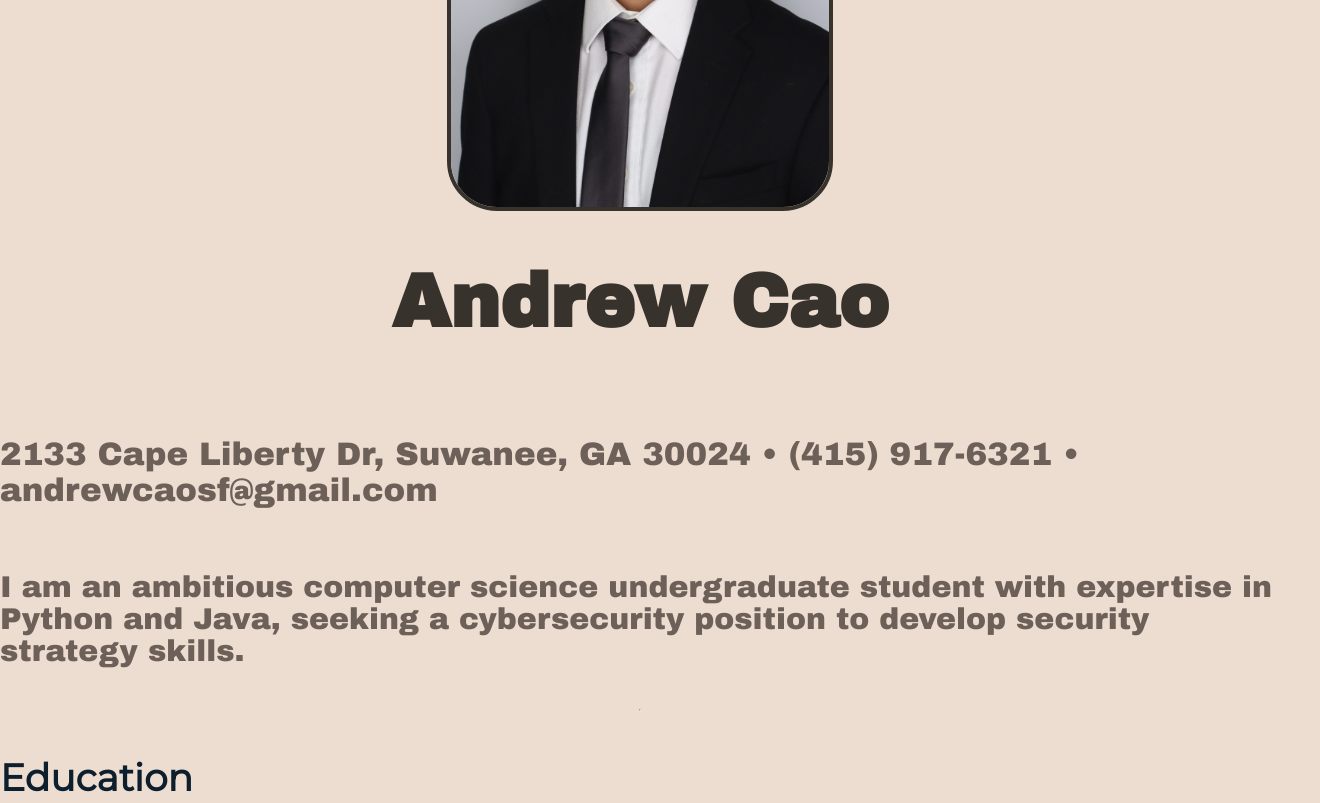
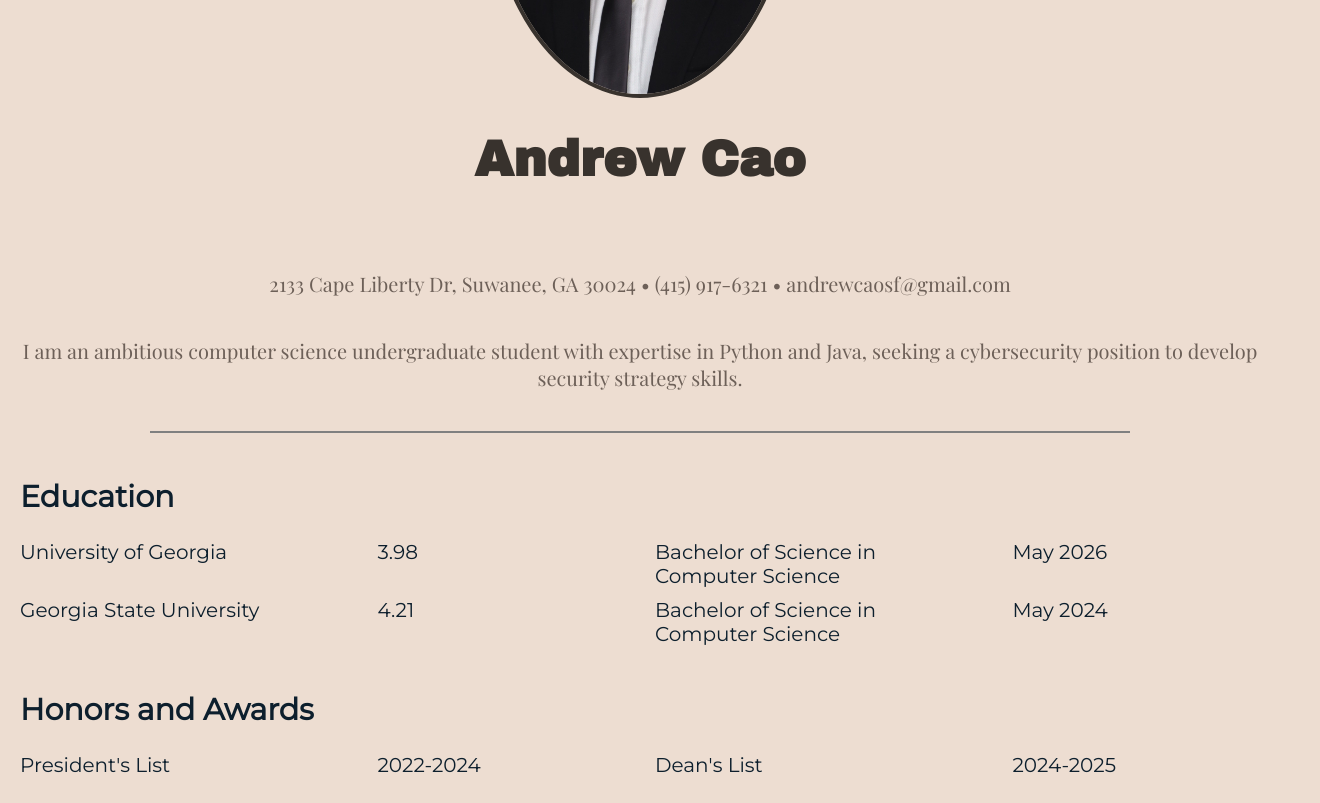
Before and after one commit to andrewcodes2004/andrewcao-resume-cv, a website: page index.html in a window 1280 px wide. Shown: the part 500-1303 px from the top of the page, 1320 px wide, since content can reach past the window. Drawn offline with nearby package versions, Linux system fonts and the light colour scheme.

Commit message:
Update style.css

```diff
--- a/css/style.css
+++ b/css/style.css
@@ -6,7 +6,7 @@ html, body {
   font-family: "Montserrat", sans-serif;
   background-color: #edddd1;
   color:#0d1f2d;
-    font-size:25px
+  font-size:20px
   }
 
 /****************   Nav Section **********************/
@@ -27,7 +27,6 @@ main {
 }
 
 footer {
-    width: 100%;
   padding:20px;
   display:flex;
   background-color: #d3bbad;
@@ -41,34 +40,54 @@ footer {
 
 /*********** Splash Page ************************/
 
+hr {
+  border: none;
+  border: 1px solid gray;
+  margin: 20px 150px 20px 150px
+}
+
 header {
-    padding:10px;;
+  padding:30px;
   display: flex;
   flex-direction: column-reverse;
   align-items: center;
-    color: #0d1f2d;
+  background-color: #edddd1
+}
+
+section {
+  margin-left: 20px;
 }
 
 header h1 {
   font-family: "Archivo Black", sans-serif;
-    font-size: 3em;
-    color:#38322d
+  font-size: 2.5em;
+  color:#38322d;
+
 }
 
 header img {
   border: 4px solid #38322d;
-    border-radius:50px;
+  border-radius:50%;
+  width:300px;
 }
 
 .address {
-    font-family: "Archivo Black", sans-serif;
-    font-size: 1.3em;
+  display:flex;
+  justify-content: center;
+  text-align: center;
+  font-family: "Playfair Display", sans-serif;
+  font-size: 1em;
+  background-color: #edddd1;
   color:#6d6058
 }
 
 .tagline {
-    font-family: "Archivo Black", sans-serif;
-    font-size: 1.2em;
+  display: flex;
+  justify-content: center;
+  text-align: center;
+  font-family: "Playfair Display", sans-serif;
+  font-size: 1em;
+  background-color: #edddd1;
   color:#6d6058
 }
 
@@ -130,7 +149,7 @@ a:hover {
 }
 
 .card img {
-    width: 75%;
+  width: 250px;
   height: fit-content;
   object-fit: cover;
   border-radius: 10px;
@@ -147,10 +166,10 @@ a:hover {
 }
 
 /**************   Responsiveness   *****************/
-@media (max-width: 680px) {
+@media (max-width: 700px) {
   nav {
     flex-direction: column;
-      align-items:flex-start;
+    align-items: center;
   }
 
   .three-col {
```
Lines whose indentation alone changed are shown as unchanged.
